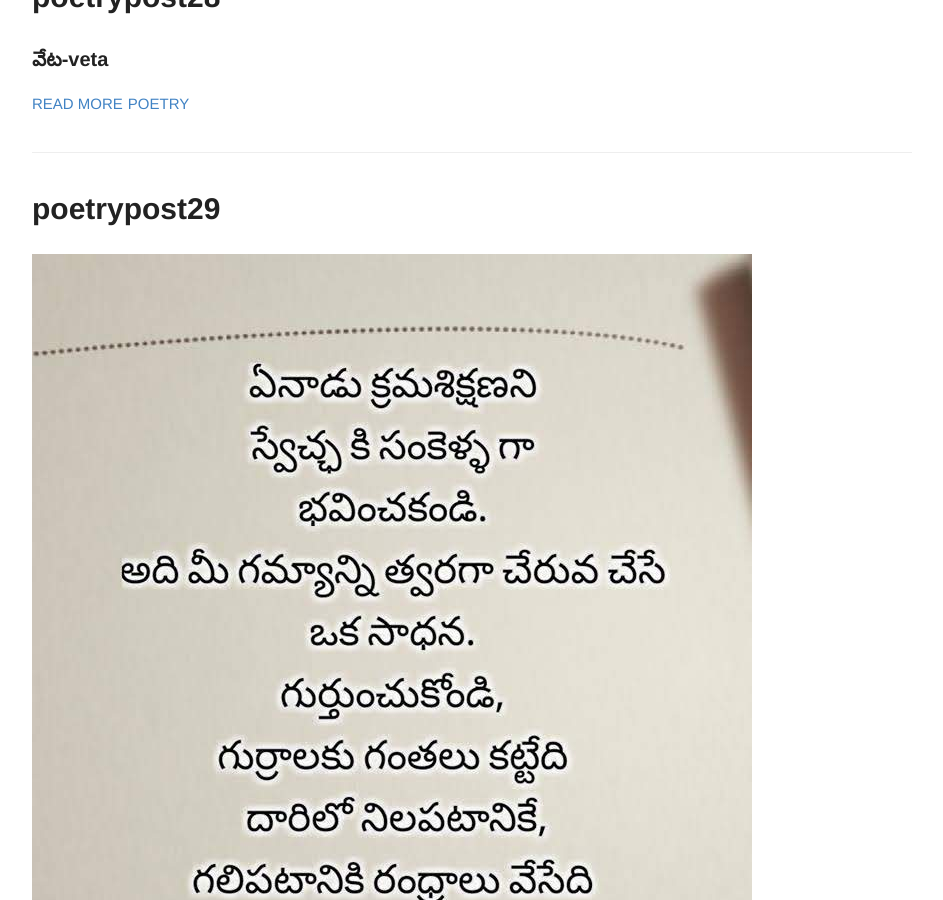
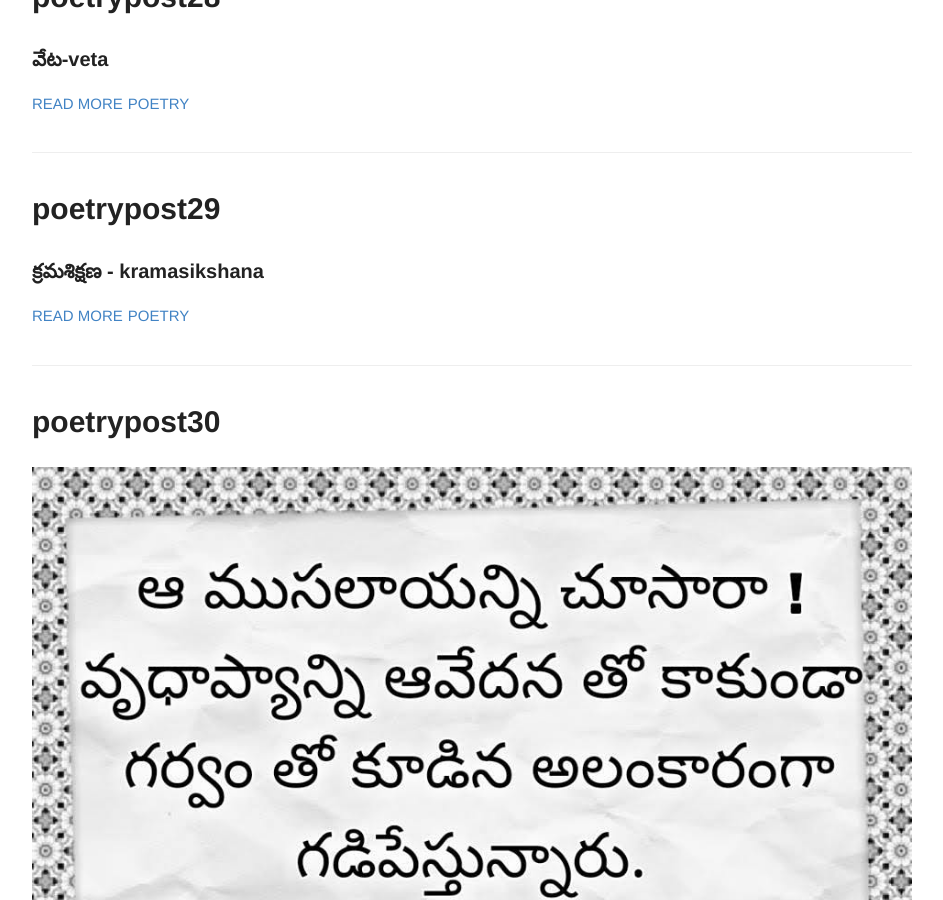
Before and after one commit to rsk/rsk.github.io, a Jekyll site: the page built from index.html, in a window 1280 px wide and 900 px high, scrolled down 10703 px. Shown: the whole window, without its empty margins (168-1111 px from the left). Built offline with Jekyll 4.4.1, drawn with Linux system fonts in a browser that asks for light colours.

Commit message:
update excerpt

```diff
--- a/_posts/2014-6-24-poetrypost29.md
+++ b/_posts/2014-6-24-poetrypost29.md
@@ -2,6 +2,7 @@
 layout: post
 title: poetrypost29
 number: 29
+excerpt: క్రమశిక్షణ - kramasikshana
 tags:
   - poetry
 
```
